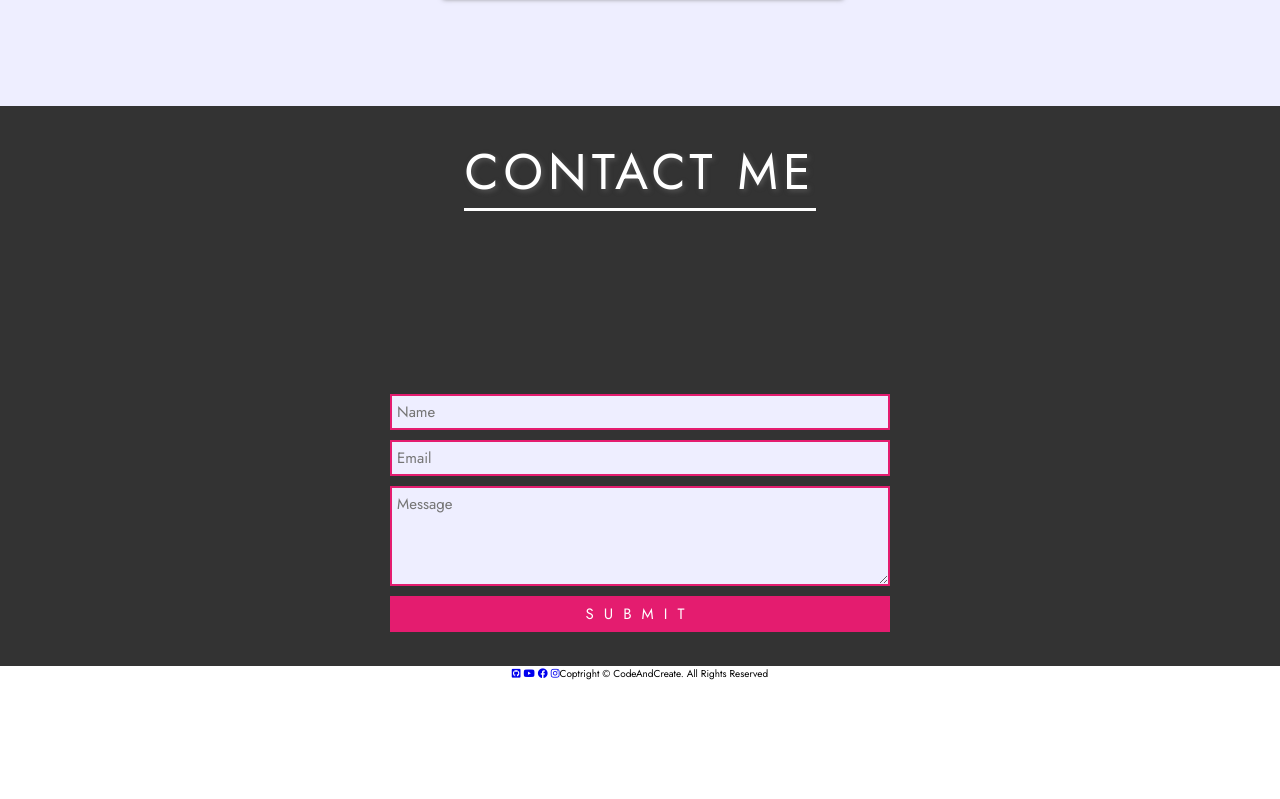
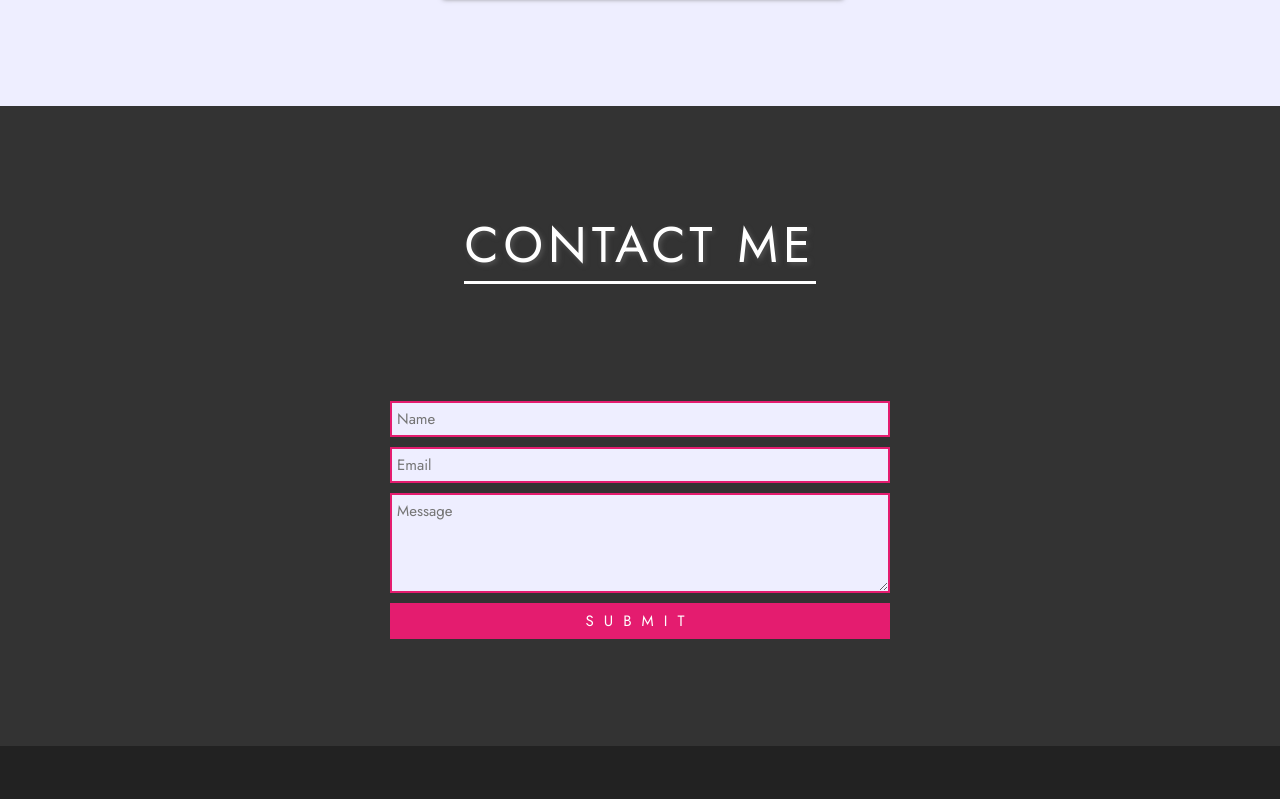
Before and after one commit to elzonprod/Porfolio-Website, a plain HTML site: page index.html in a window 1280 px wide. Shown: the part 3501-4300 px from the top of the page. Before the commit the page ends 4182 px from the top, so only its background shows below. Drawn offline with Linux system fonts and the light colour scheme.

Commit message:
Add style for footer

```diff
--- a/style.css
+++ b/style.css
@@ -297,7 +297,7 @@ html {
 /* Section 4 */
 .section-4 {
   width: 100%;
-  height: 70vh;
+  height: 80vh;
   background-color: #333;
   display: flex;
   justify-content: space-evenly;
@@ -308,6 +308,7 @@ html {
 .section-4-heading {
   color: #fff;
   border-bottom: 0.3rem solid #fff;
+  margin-bottom: 1rem;
 }
 
 .contact-form {
@@ -340,3 +341,38 @@ textarea {
   cursor: pointer;
 }
 /* End of Section 4 */
+
+/* Section 5 */
+.section-5 {
+  width: 100%;
+  height: 30vh;
+  background-color: #222;
+  flex-direction: column;
+}
+
+.social-media {
+  margin-bottom: 5rem;
+}
+
+.social-media-link {
+  margin: 0 2rem;
+  padding: 0.7rem;
+  background-color: #e41c6f;
+  border-radius: 0.5rem;
+  display: inline-block;
+}
+
+.social-media-link i {
+  font-size: 3rem;
+  color: #fff;
+}
+
+.copyright {
+  color: #aaa;
+  font-size: 2rem;
+  letter-spacing: 0.2rem;
+  font-weight: 300;
+  text-align: center;
+}
+
+/* End of Section 5 */
```
